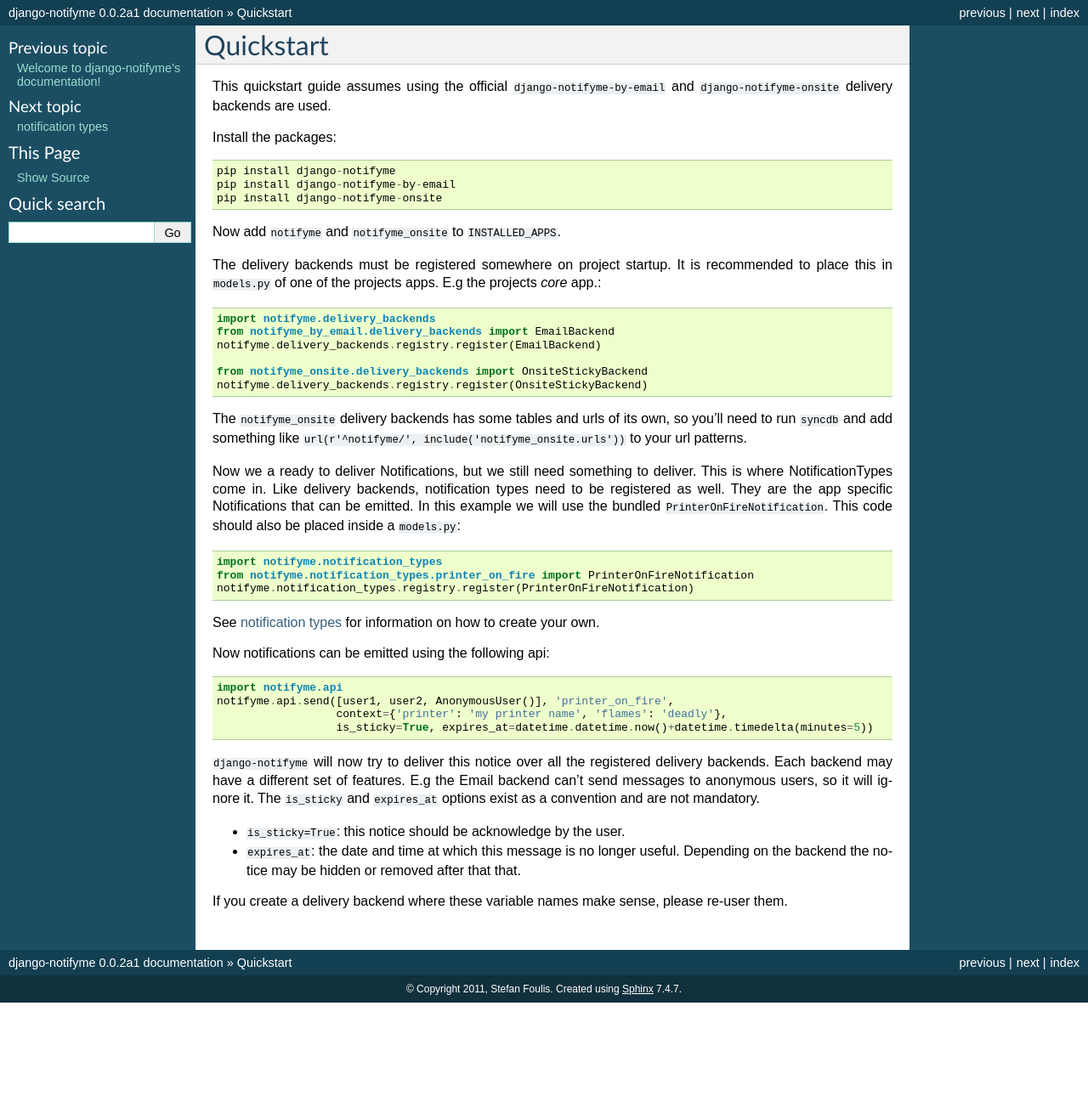
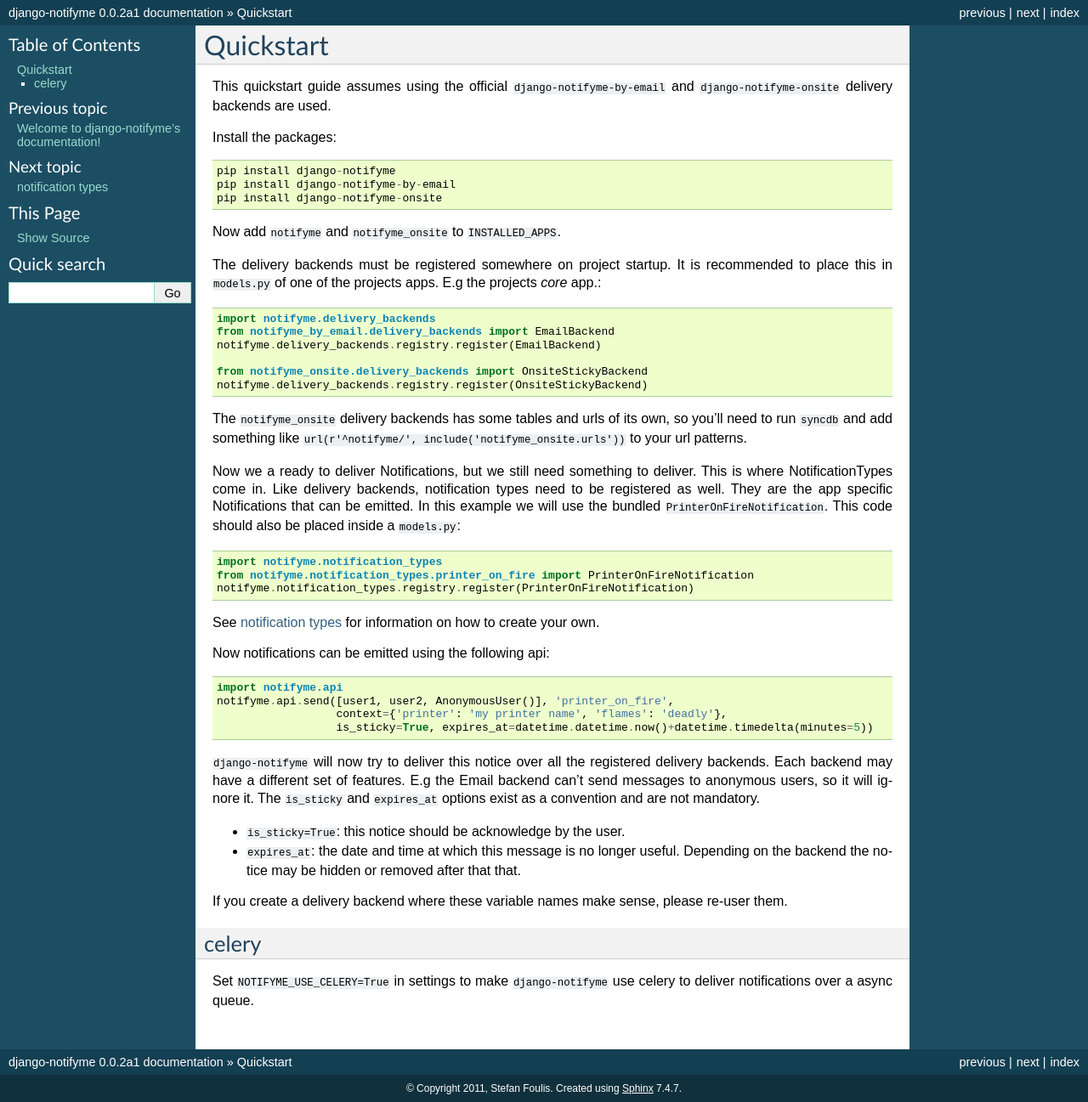
Before and after one commit to stefanfoulis/django-notifyme, a Sphinx documentation site: the page built from docs/quickstart.rst, in a window 1280 px wide. Shown: the whole page at 85% size. Built offline with Sphinx 7.4.7, drawn with Linux system fonts in a browser that asks for light colours; before the commit the page ends 1180 px from its top, so only the background shows below that.

Commit message:
added minimal docs for new celery setting

```diff
--- a/docs/quickstart.rst
+++ b/docs/quickstart.rst
@@ -55,3 +55,10 @@
   be hidden or removed after that that.
 
 If you create a delivery backend where these variable names make sense, please re-user them.
+
+
+celery
+------
+
+Set ``NOTIFYME_USE_CELERY=True`` in settings to make ``django-notifyme`` use celery to deliver notifications over
+a async queue.
```
